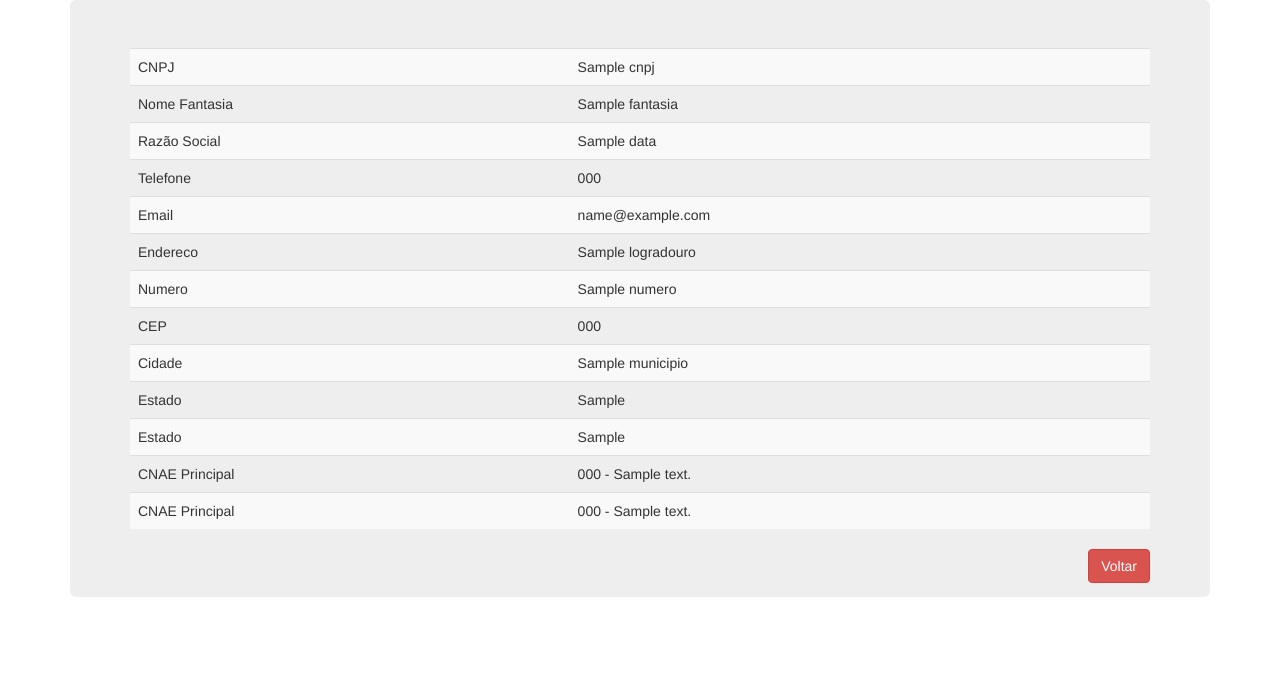
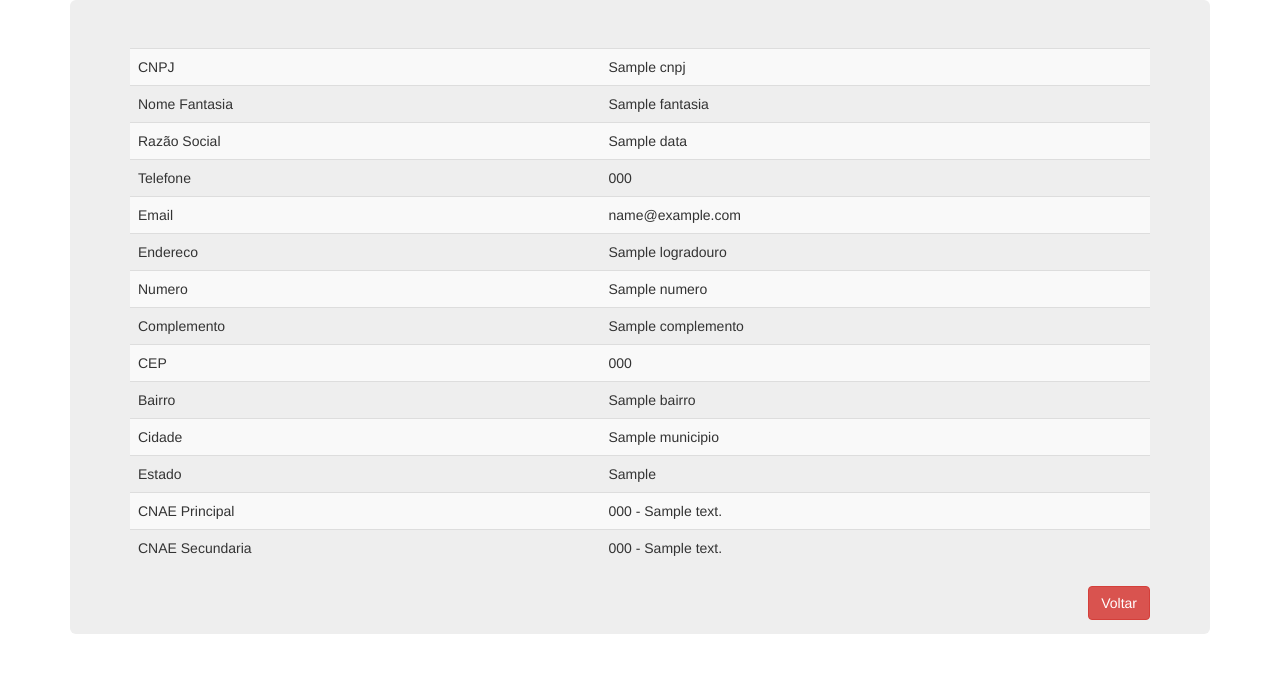
Before and after one commit to WhebertonFialho/ConsultarCNPJ, a Flask app: template templates/dados_empresa.html in a window 1280 px wide. Shown: the top 673 px of the page. Run offline with Flask 2, Linux system fonts and the light colour scheme; the template is opened without the code that fills it: most values are stand-ins (such as "Sample title", 1, 10 or a date in 2020); some libraries are stand-ins or nearby versions.

Commit message:
Alteracoes

```diff
--- a/requirements.txt
+++ b/requirements.txt
@@ -1,9 +1,12 @@
+click==6.7
 gunicorn==19.9.0
 Flask==0.12.3
 flask-bootstrap
 flask-nav
 flask-debug
 flask-wtf
+itsdangerous==0.24
+Jinja2
+MarkupSafe==1.0
 requests
-Jinja2
 Werkzeug==0.14.1
--- a/templates/dados_empresa.html
+++ b/templates/dados_empresa.html
@@ -34,17 +34,22 @@
 					<td>{{ data['numero'] }}</td>
 				</tr>
 				<tr>
+					<td>Complemento</td>
+					<td>{{ data['complemento'] }}</td>
+				</tr>
+				<tr>
 					<td>CEP</td>
 					<td>{{ data['cep'] }}</td>
+				</tr>
+				<tr>
+					<td>Bairro</td>
+					<td>{{ data['bairro'] }}</td>
 				</tr>
 				<tr>
 					<td>Cidade</td>
 					<td>{{ data['municipio'] }}</td>
 				</tr>
-				<tr>
-					<td>Estado</td>
-					<td>{{ data['uf'] }}</td>
-				</tr>
+
 				<tr>
 					<td>Estado</td>
 					<td>{{ data['uf'] }}</td>
@@ -57,7 +62,7 @@
 						{% endfor %}
 					</td>
 				<tr>
-					<td>CNAE Principal</td>
+					<td>CNAE Secundaria</td>
 					<td>
 						{% for cnae_secundaria in data['atividades_secundarias'] %}
 							{{ cnae_secundaria.code }} - {{ cnae_secundaria.text }}<br>
```
